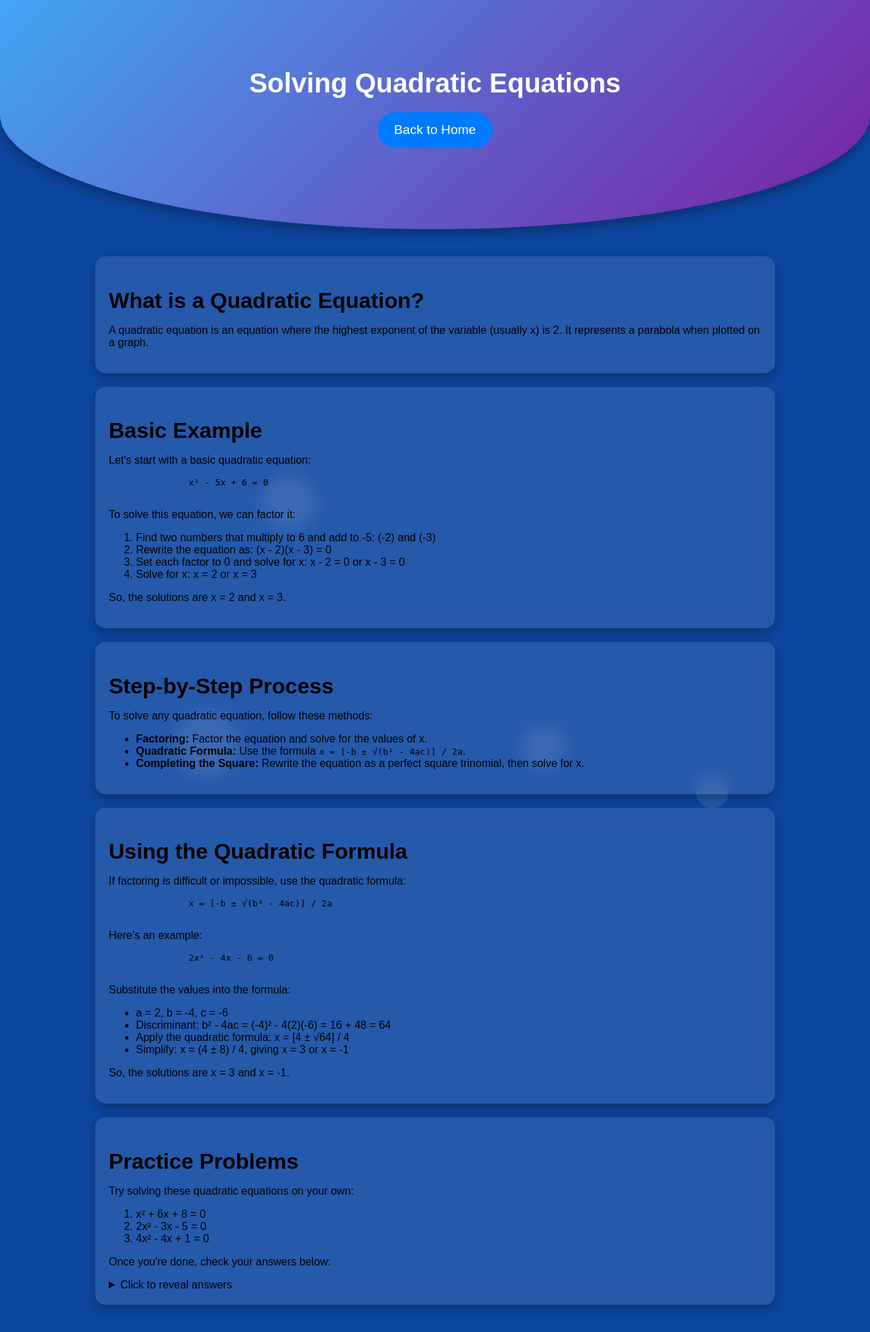
After one commit to okotwal17/Algebr.ai, a Django app: page /quadratic-equations/ in a window 1280 px wide. The commit adds this page. Shown: the whole page at 68% size. Run offline with Django 5.2, Linux system fonts and the light colour scheme.

Commit message:
Finished a couple more lessons in the front-end and made sure that the backend properly loads these.

```diff
--- a/Algebrai/static/javascript/home.js
+++ b/Algebrai/static/javascript/home.js
@@ -1,9 +1,10 @@
-// home.js
+// Swipe gesture detection for mobile users and dynamic lesson fetching
 
-// Swipe gesture detection for mobile users
 const swipeSections = document.querySelectorAll('.swipe-section');
 let startX, endX;
+let currentSectionIndex = 0;
 
+// Handle swipe gestures
 function handleTouchStart(event) {
     startX = event.touches[0].clientX;
 }
@@ -12,7 +13,7 @@ function handleTouchMove(event) {
     endX = event.touches[0].clientX;
 }
 
-function handleTouchEnd(event) {
+function handleTouchEnd() {
     if (startX > endX + 50) {
         // Swipe left to the next section
         nextSection();
@@ -28,8 +29,7 @@ swipeSections.forEach(section => {
     section.addEventListener('touchend', handleTouchEnd);
 });
 
-let currentSectionIndex = 0;
-
+// Scroll to the next section
 function nextSection() {
     if (currentSectionIndex < swipeSections.length - 1) {
         currentSectionIndex++;
@@ -37,6 +37,7 @@ function nextSection() {
     }
 }
 
+// Scroll to the previous section
 function previousSection() {
     if (currentSectionIndex > 0) {
         currentSectionIndex--;
@@ -44,6 +45,7 @@ function previousSection() {
     }
 }
 
+// Scroll to the specified section
 function scrollToSection(index) {
     swipeSections[index].scrollIntoView({ behavior: 'smooth' });
 }
@@ -54,7 +56,36 @@ const slides = document.querySelectorAll('.slide');
 slides.forEach(slide => {
     slide.addEventListener('click', () => {
         const topic = slide.getAttribute('data-topic');
-        // Redirect to the lesson page with the topic as a query parameter
         window.location.href = `lesson.html?topic=${topic}`;
     });
 });
+
+// Fetch the topic from the URL
+const urlParams = new URLSearchParams(window.location.search);
+const topic = urlParams.get('topic');
+const topicNameElement = document.getElementById('topic-name');
+const lessonContentElement = document.getElementById('lesson-content');
+
+// Update the topic name displayed on the page
+topicNameElement.textContent = topic.replace(/_/g, ' ').replace(/\b\w/g, c => c.toUpperCase()); // Format for display
+
+// Function to fetch lesson content dynamically
+async function fetchLessonContent(topic) {
+    const response = await fetch('/api/generate-lesson', { // Adjust this URL based on your server configuration
+        method: 'POST',
+        headers: {
+            'Content-Type': 'application/json'
+        },
+        body: JSON.stringify({ topic })
+    });
+
+    if (response.ok) {
+        const data = await response.json();
+        lessonContentElement.innerHTML = data.lesson; // Assuming the API returns lesson content in a field named 'lesson'
+    } else {
+        lessonContentElement.innerHTML = '<p>Error loading lesson content.</p>';
+    }
+}
+
+// Call the function to fetch the lesson content
+fetchLessonContent(topic);
--- a/Algebrai/templates/home.html
+++ b/Algebrai/templates/home.html
@@ -35,7 +35,7 @@
                <a href="{% url 'solvingLinearEq' %}" class="slide">1. Solving Linear Equations</a>
                <!-- Additional topics (you can add more views and URLs for other pages) -->
                <a href="{% url 'quadraticEquations' %}" class="slide">2. Quadratic Equations</a>
-               <a href="#" class="slide">3. Factoring Expressions</a>
+               <a href="{% url 'factoringExpressions' %}" class="slide">3. Factoring Expressions</a>
                <a href="#" class="slide">4. Simplifying Algebraic Expressions</a>
                <a href="#" class="slide">5. Graphing Linear Equations</a>
                <a href="#" class="slide">6. Systems of Equations</a>
--- /dev/null
+++ b/Algebrai/templates/quadraticEquations.html
@@ -0,0 +1,108 @@
+{% load static %}
+<!DOCTYPE html>
+<html lang="en">
+<head>
+   <meta charset="UTF-8">
+   <meta name="viewport" content="width=device-width, initial-scale=1.0">
+   <title>Solving Quadratic Equations</title>
+   <link rel="stylesheet" href="{% static 'css/home.css' %}">
+   <script defer src="{% static 'javascript/home.js' %}"></script>
+
+</head>
+<body>
+
+   <div class="background">
+       <!-- Floating Background Bubbles -->
+       <div class="bubble" style="--size:6rem; --distance:6rem; --position:20%; --time:15s; --delay:-2s;"></div>
+       <div class="bubble" style="--size:4rem; --distance:8rem; --position:60%; --time:20s; --delay:-5s;"></div>
+       <div class="bubble" style="--size:3rem; --distance:6rem; --position:80%; --time:25s; --delay:-7s;"></div>
+       <div class="bubble" style="--size:5rem; --distance:10rem; --position:30%; --time:12s; --delay:-3s;"></div>
+   </div>
+
+   <header>
+       <h1>Solving Quadratic Equations</h1>
+       <div class="back-link">
+        <a href="{% url 'home' %}">Back to Home</a>
+    </div>
+   </header>
+
+   <div class="container">
+       <!-- Introduction Section -->
+       <section class="swipe-section">
+           <h2>What is a Quadratic Equation?</h2>
+           <p>A quadratic equation is an equation where the highest exponent of the variable (usually x) is 2. It represents a parabola when plotted on a graph.</p>
+       </section>
+
+       <!-- Basic Example Section -->
+       <section class="swipe-section">
+           <h2>Basic Example</h2>
+           <p>Let's start with a basic quadratic equation:</p>
+           <pre>
+               x² - 5x + 6 = 0
+           </pre>
+           <p>To solve this equation, we can factor it:</p>
+           <ol>
+               <li>Find two numbers that multiply to 6 and add to -5: (-2) and (-3)</li>
+               <li>Rewrite the equation as: (x - 2)(x - 3) = 0</li>
+               <li>Set each factor to 0 and solve for x: x - 2 = 0 or x - 3 = 0</li>
+               <li>Solve for x: x = 2 or x = 3</li>
+           </ol>
+           <p>So, the solutions are x = 2 and x = 3.</p>
+       </section>
+
+       <!-- Step-by-Step Process Section -->
+       <section class="swipe-section">
+           <h2>Step-by-Step Process</h2>
+           <p>To solve any quadratic equation, follow these methods:</p>
+           <ul>
+               <li><strong>Factoring:</strong> Factor the equation and solve for the values of x.</li>
+               <li><strong>Quadratic Formula:</strong> Use the formula <code>x = [-b ± √(b² - 4ac)] / 2a</code>.</li>
+               <li><strong>Completing the Square:</strong> Rewrite the equation as a perfect square trinomial, then solve for x.</li>
+           </ul>
+       </section>
+
+       <!-- Quadratic Formula Section -->
+       <section class="swipe-section">
+           <h2>Using the Quadratic Formula</h2>
+           <p>If factoring is difficult or impossible, use the quadratic formula:</p>
+           <pre>
+               x = [-b ± √(b² - 4ac)] / 2a
+           </pre>
+           <p>Here’s an example:</p>
+           <pre>
+               2x² - 4x - 6 = 0
+           </pre>
+           <p>Substitute the values into the formula:</p>
+           <ul>
+               <li>a = 2, b = -4, c = -6</li>
+               <li>Discriminant: b² - 4ac = (-4)² - 4(2)(-6) = 16 + 48 = 64</li>
+               <li>Apply the quadratic formula: x = [4 ± √64] / 4</li>
+               <li>Simplify: x = (4 ± 8) / 4, giving x = 3 or x = -1</li>
+           </ul>
+           <p>So, the solutions are x = 3 and x = -1.</p>
+       </section>
+
+       <!-- Practice Problems Section -->
+       <section class="swipe-section">
+           <h2>Practice Problems</h2>
+           <p>Try solving these quadratic equations on your own:</p>
+           <ol>
+               <li>x² + 6x + 8 = 0</li>
+               <li>2x² - 3x - 5 = 0</li>
+               <li>4x² - 4x + 1 = 0</li>
+           </ol>
+           <p>Once you're done, check your answers below:</p>
+           <details>
+               <summary>Click to reveal answers</summary>
+               <ol>
+                   <li>x = -2 or x = -4</li>
+                   <li>x = 2 or x = -1.25</li>
+                   <li>x = 0.5 (Double Root)</li>
+               </ol>
+           </details>
+       </section>
+
+   </div>
+
+</body>
+</html>
--- a/Algebrai/templates/solvingLinearEq.html
+++ b/Algebrai/templates/solvingLinearEq.html
@@ -6,6 +6,7 @@
    <meta name="viewport" content="width=device-width, initial-scale=1.0">
    <title>Solving Linear Equations</title>
    <link rel="stylesheet" href="{% static 'css/home.css' %}">
+   <script defer src="{% static 'javascript/home.js' %}"></script>
 </head>
 <body>
 
--- a/Algebrai/urls.py
+++ b/Algebrai/urls.py
@@ -1,7 +1,7 @@
 from django.contrib import admin
 from django.urls import path, include
 from django.views.generic import RedirectView
-from Algebrai.views import HomeView, SolvingLinearEqView, QuadraticEquationsView  # Import the new views
+from Algebrai.views import HomeView, SolvingLinearEqView, QuadraticEquationsView, FactoringExpressionsView  # Import the new views
 
 urlpatterns = [
     path('admin/', admin.site.urls),
@@ -12,6 +12,7 @@ urlpatterns = [
     # Algebra topic URLs
     path('solving-linear-equations/', SolvingLinearEqView.as_view(), name='solvingLinearEq'),  # Solving Linear Equations page
     path('quadratic-equations/', QuadraticEquationsView.as_view(), name='quadraticEquations'),  # Quadratic Equations page
+    path('factoring-expressions/', FactoringExpressionsView.as_view(), name='factoringExpressions'),  # Corrected name
 
     # Add more paths for other algebra topics as needed
 ]
--- a/Algebrai/views.py
+++ b/Algebrai/views.py
@@ -43,4 +43,14 @@ class QuadraticEquationsView(TemplateView):
         context = self.get_context_data(**kwargs)
         return HttpResponse(template.render(context, request))
 
-# You can continue adding more views for other topics as needed
+class FactoringExpressionsView(TemplateView):
+    template_name = 'factoringExpressions.html'  # Specify the template for factoring expressions
+
+    def get_context_data(self, **kwargs):
+        context = super().get_context_data(**kwargs)
+        return context
+
+    def get(self, request, *args, **kwargs):
+        template = loader.get_template(self.template_name)
+        context = self.get_context_data(**kwargs)
+        return HttpResponse(template.render(context, request))
```
Also changed, not shown: Algebrai/static/javascript/lesson.js (deleted, +0 -29 lines), Algebrai/templates/factoringExpressions.html (added, +85 -0 lines), Algebrai/templates/simplifyingAlgebraExp.html (added, +89 -0 lines), Algebrai/static/images/quadFormula.jpg (added), db.sqlite3.
